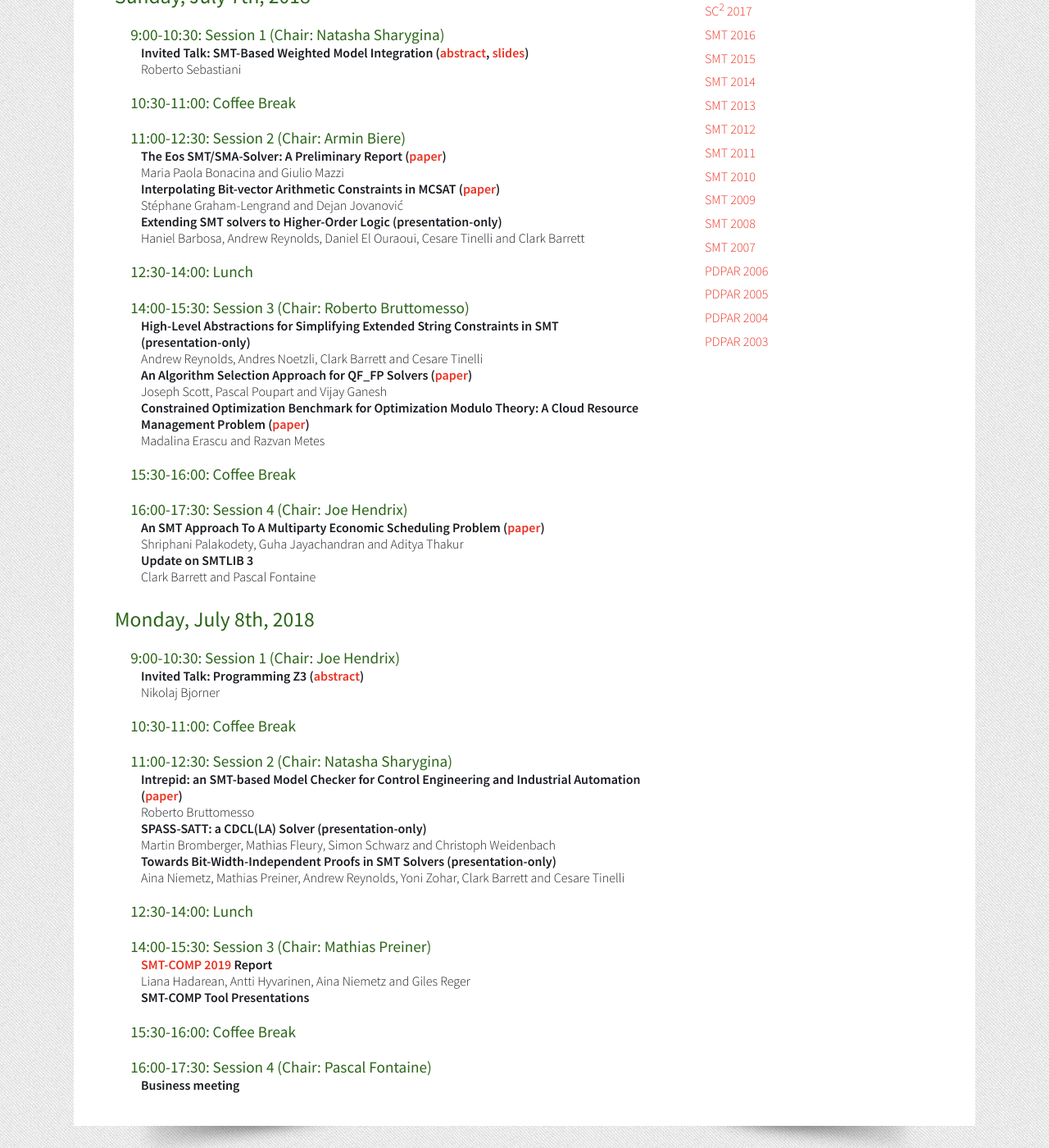
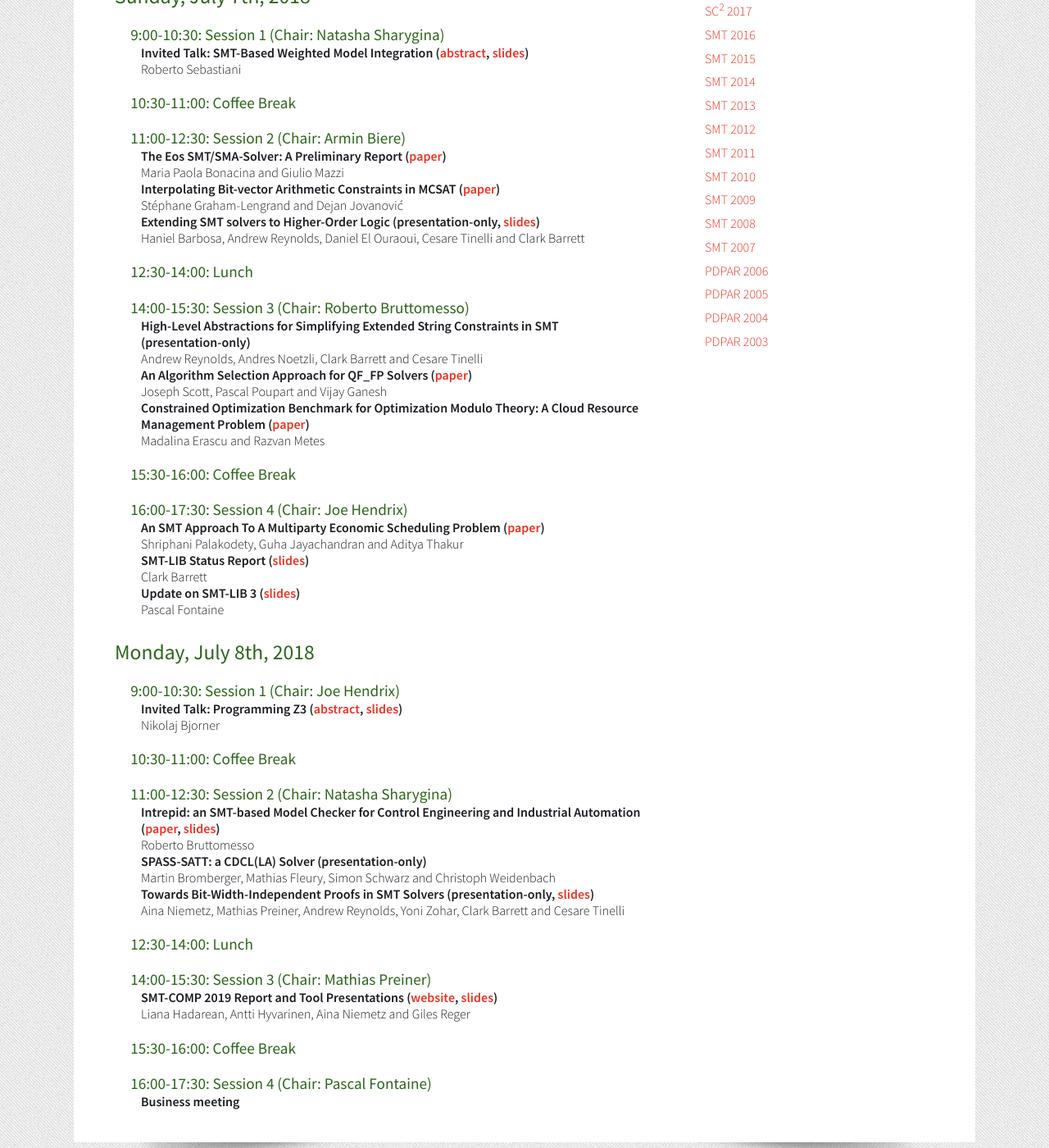
Before and after one commit to smt2019/smt2019.github.io, a Jekyll site: the page built from program.html, in a window 1280 px wide and 1400 px high, scrolled down 451 px. Shown: the whole window at 82% size. Built offline with Jekyll 4.4.1, drawn with Linux system fonts in a browser that asks for light colours.

Commit message:
Add slides

```diff
--- a/program.html
+++ b/program.html
@@ -9,7 +9,7 @@ layout: layout
 <div class="session"><span class="time">9:00-10:30:</span> Session 1 (Chair: Natasha Sharygina)</div>
 
 <div class="paper">
-<div>Invited Talk: SMT-Based Weighted Model Integration (<a href="invited.html#rsebastiani">abstract</a>, <a href="slides/session1.pdf">slides</a>)</div>
+<div>Invited Talk: SMT-Based Weighted Model Integration (<a href="invited.html#rsebastiani">abstract</a>, <a href="slides/weighted_model_integration.pdf">slides</a>)</div>
 <div>Roberto Sebastiani</div>
 </div>
 
@@ -28,7 +28,7 @@ layout: layout
 </div>
 
 <div class="paper">
-<div>Extending SMT solvers to Higher-Order Logic (presentation-only)</div>
+<div>Extending SMT solvers to Higher-Order Logic (presentation-only, <a href="slides/extending_hol.pdf">slides</a>)</div>
 <div>Haniel Barbosa, Andrew Reynolds, Daniel El Ouraoui, Cesare Tinelli and Clark Barrett</div>
 </div>
 
@@ -61,8 +61,13 @@ layout: layout
 </div>
 
 <div class="paper">
-  <div>Update on SMTLIB 3</div>
-  <div>Clark Barrett and Pascal Fontaine</div>
+  <div>SMT-LIB Status Report (<a href="slides/smtlib_status.pdf">slides</a>)</div>
+  <div>Clark Barrett</div>
+</div>
+
+<div class="paper">
+  <div>Update on SMT-LIB 3 (<a href="slides/smtlib3_slides.pdf">slides</a>)</div>
+  <div>Pascal Fontaine</div>
 </div>
 
 <h3 class="day">Monday, July 8th, 2018</h3>
@@ -70,7 +75,7 @@ layout: layout
 <div class="session"><span class="time">9:00-10:30:</span> Session 1 (Chair: Joe Hendrix)</div>
 
 <div class="paper">
-<div>Invited Talk: Programming Z3 (<a href="invited.html#nbjorner">abstract</a>)</div>
+<div>Invited Talk: Programming Z3 (<a href="invited.html#nbjorner">abstract</a>, <a href="slides/programming_z3.pdf">slides</a>)</div>
 <div>Nikolaj Bjorner</div>
 </div>
 
@@ -79,7 +84,7 @@ layout: layout
 <div class="session"><span class="time">11:00-12:30:</span> Session 2 (Chair: Natasha Sharygina)</div>
 
 <div class="paper">
-  <div>Intrepid: an SMT-based Model Checker for Control Engineering and Industrial Automation (<a href="papers/paper_2.pdf">paper</a>)</div>
+  <div>Intrepid: an SMT-based Model Checker for Control Engineering and Industrial Automation (<a href="papers/paper_2.pdf">paper</a>, <a href="slides/intrepid.pdf">slides</a>)</div>
   <div>Roberto Bruttomesso</div>
 </div>
 
@@ -89,7 +94,7 @@ layout: layout
 </div>
 
 <div class="paper">
-  <div>Towards Bit-Width-Independent Proofs in SMT Solvers (presentation-only)</div>
+  <div>Towards Bit-Width-Independent Proofs in SMT Solvers (presentation-only, <a href="slides/bitwidth_independent.pdf">slides</a>)</div>
   <div>Aina Niemetz, Mathias Preiner, Andrew Reynolds, Yoni Zohar, Clark Barrett and Cesare Tinelli</div>
 </div>
 
@@ -98,12 +103,9 @@ layout: layout
 <div class="session"><span class="time">14:00-15:30:</span> Session 3 (Chair: Mathias Preiner)</div>
 
 <div class="paper">
-  <div><a href="https://smt-comp.github.io/2019/index.html">SMT-COMP 2019</a> Report</div>
+  <div>SMT-COMP 2019 Report and Tool Presentations (<a href="https://smt-comp.github.io/2019/">website</a>,
+    <a href="slides/smtcomp_2019_slides.pdf">slides</a>)</div>
   <div>Liana Hadarean, Antti Hyvarinen, Aina Niemetz and Giles Reger</div>
-</div>
-
-<div class="paper">
-  <div>SMT-COMP Tool Presentations</div>
 </div>
 
 <div class="session"><span class="time">15:30-16:00:</span> Coffee Break</div>
```
Also changed, not shown: 9 other files.
